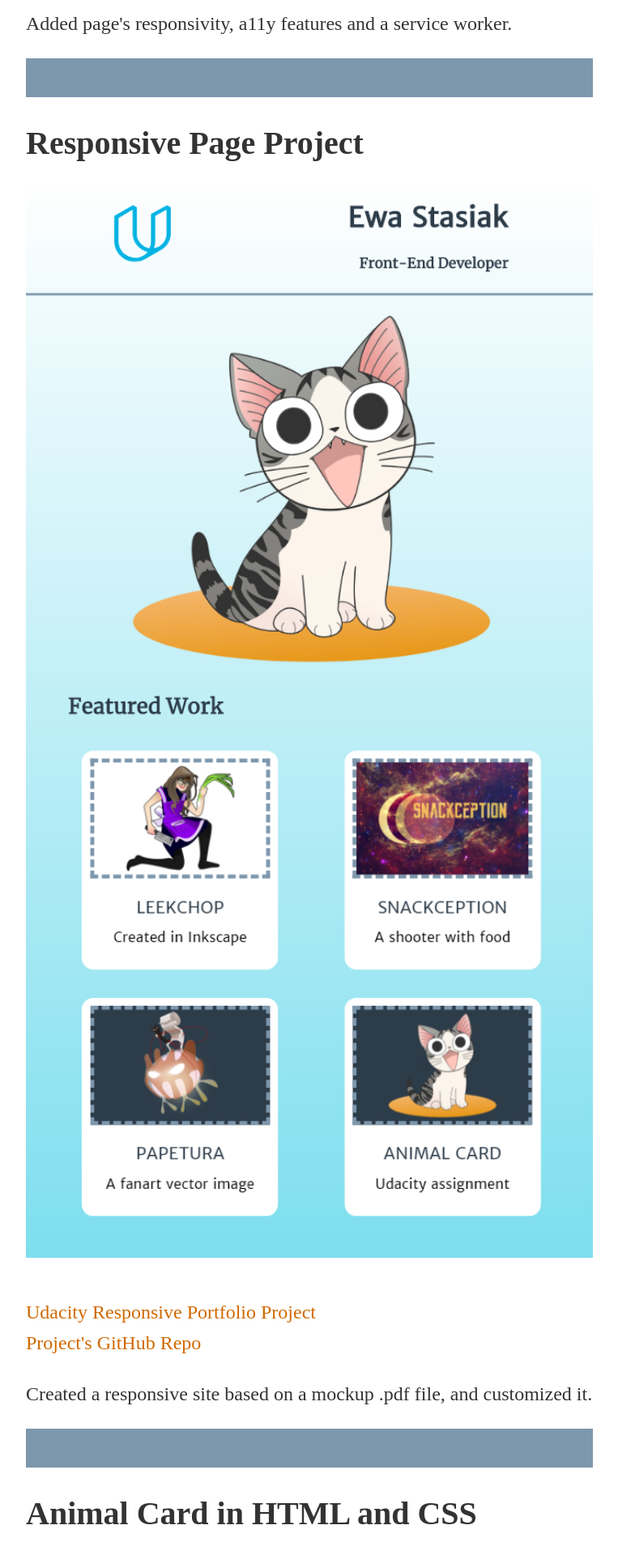
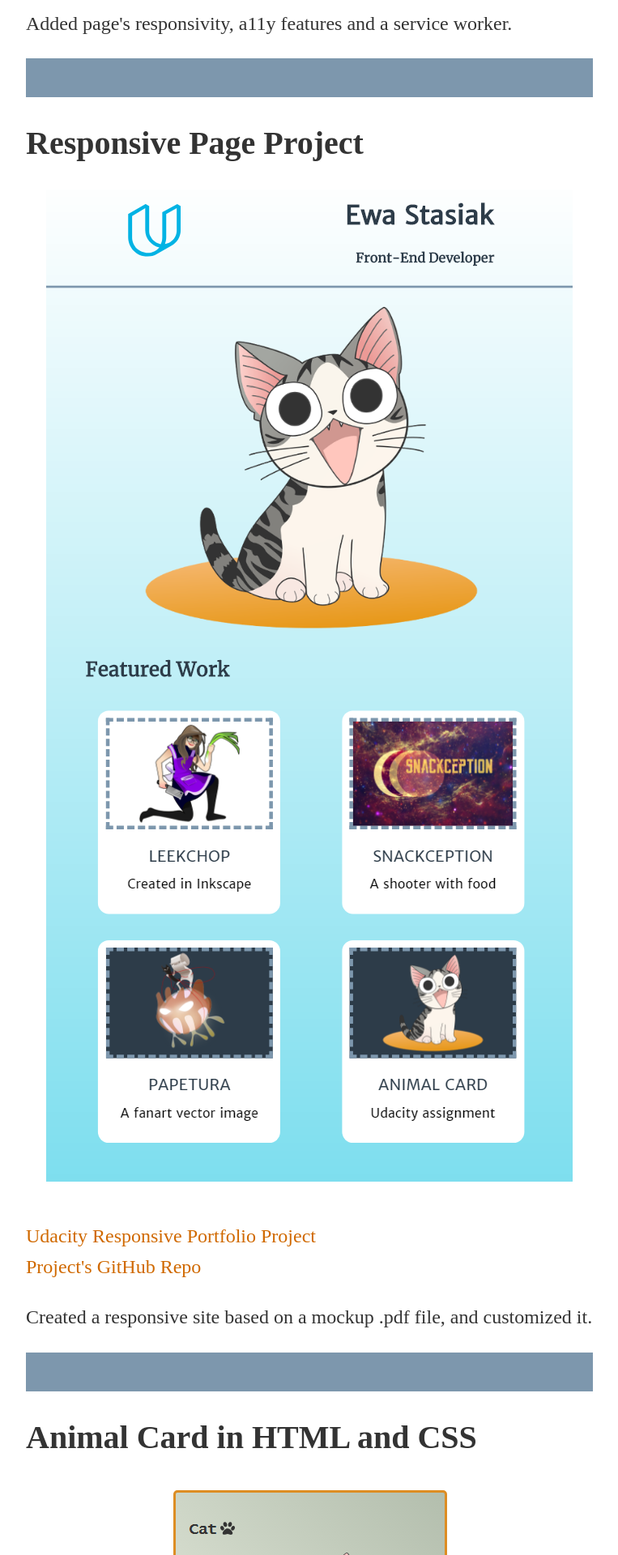
Before and after one commit to ewastasiak/Showcase, a Jekyll site: the page built from interactive/index.html, in a window 1280 px wide. Shown: the part 3493-5413 px from the top of the page at 81% size, without its empty margins (258-1021 px from the left). Built offline with Jekyll 4.4.1, drawn with Linux system fonts in a browser that asks for light colours; nearby versions of some CDN libraries; library files that are not in the unit come from our copies.

Commit message:
Updated 'css/main.css' via CloudCannon

```diff
--- a/css/main.css
+++ b/css/main.css
@@ -88,7 +88,7 @@ img {
 
 .img-big {
 	height: auto;
-	width: 100%;
+	width: auto;
 	object-position: 0 0;
 }
 
```
